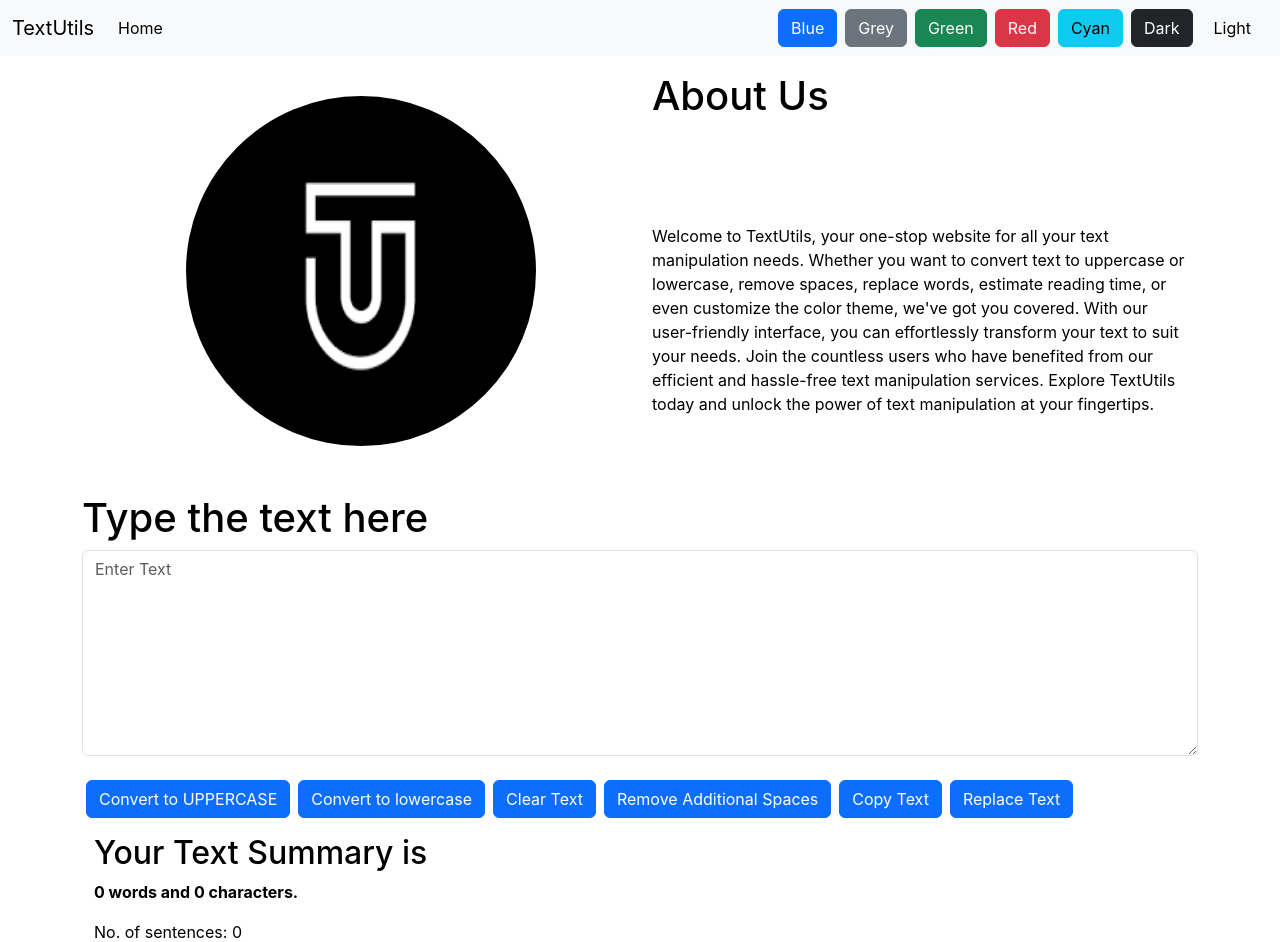
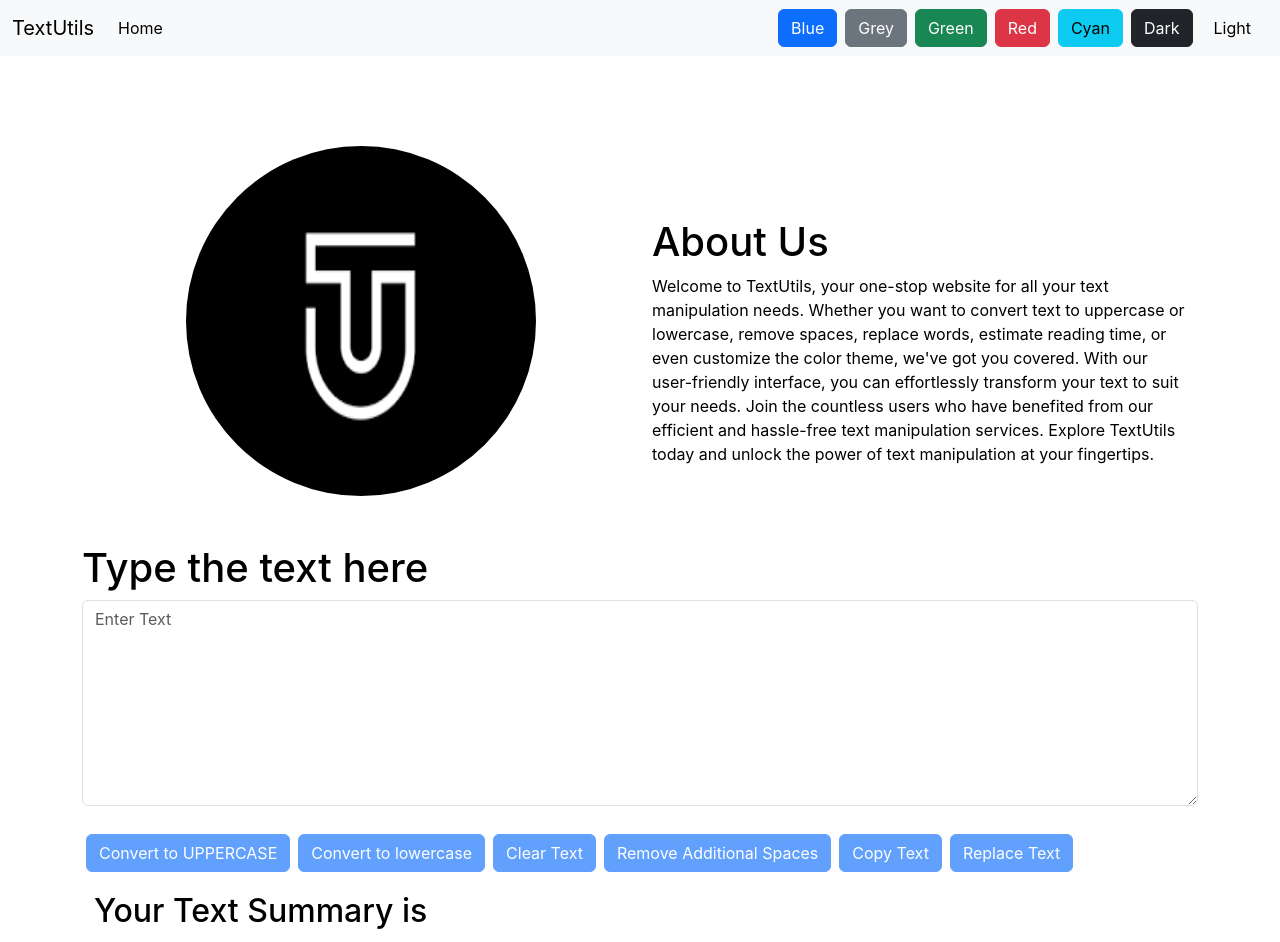
Before and after one commit to jjinendra3/ReactJS-TextUtils, a React (Create React App) app: page / in a window 1280 px wide. Shown: the top 942 px of the page. Built offline with nearby package versions, Linux system fonts and the light colour scheme.

Commit message:
Small Fixes

```diff
--- a/src/components/About.js
+++ b/src/components/About.js
@@ -36,7 +36,8 @@ export default function About(props) {
     }}/>
     </div>
     <div className="col">
-    <h1 style={{color:props.mode==='dark'?'white':'black'}}>About Us</h1><br /><br /><br /><br />
+    <br /><br /><br /><br />
+    <h1 style={{color:props.mode==='dark'?'white':'black'}}>About Us</h1>
         <p style={{color:props.mode==='dark'?'white':'black'}}>
         Welcome to TextUtils, your one-stop website for all your text manipulation needs. Whether you want to convert text to uppercase or lowercase, remove spaces, replace words, estimate reading time, or even customize the color theme, we've got you covered. With our user-friendly interface, you can effortlessly transform your text to suit your needs. Join the countless users who have benefited from our efficient and hassle-free text manipulation services. Explore TextUtils today and unlock the power of text manipulation at your fingertips.
         </p>
--- a/src/components/Alert.js
+++ b/src/components/Alert.js
@@ -6,8 +6,12 @@ function Alert(props) {
   first_word = str.charAt(0).toUpperCase() + str.slice(1);
 }
   return (
-props.alert && <div className={`alert alert-${props.alert.type  } alert-dismissible fade show`} role="alert">
+    <div className="foralert" style={{
+      height:"50px"
+    }}>
+{props.alert && <div className={`alert alert-${props.alert.type  } alert-dismissible fade show`} role="alert">
         {first_word}:{props.alert.msg}
+  </div>}
   </div>
   )
 }
--- a/src/components/Textform.js
+++ b/src/components/Textform.js
@@ -67,7 +67,7 @@ export default function Textform(props) {
     while (newstring[h] === " ") {
       newstring = newstring.substring(0, h - 1);
     }
-    props.funalert("All Adiitional Spaces removed","success");
+    props.funalert("All Additional Spaces removed","success");
     let str=newstring.slice(1, newstring.length-1);
     setText(newstring.charAt(0).toUpperCase()+str);
 
@@ -130,32 +130,33 @@ export default function Textform(props) {
           className="form-control"
           value={text}
           placeholder="Enter Text"
-          style={{backgroundColor:props.mode==='dark'?'grey':'white',color:props.mode==='dark'?'white':'black'}}
+          style={{backgroundColor:props.mode==='dark'?'#D5FFFF':'white',color:props.mode==='black'}}
           onChange={handleonchange}
           id="box"
           rows="8"
         ></textarea>
         <br />
-        <button className="btn btn-primary mx-1" onClick={Clicked_Up_Btn}>
+        <button disabled={text.length===0} className="btn btn-primary mx-1 my-1" onClick={Clicked_Up_Btn}>
           Convert to UPPERCASE
+
         </button>
 
-        <button className="btn btn-primary mx-1" onClick={Clicked_low_Btn}>
+        <button disabled={text.length===0} className="btn btn-primary mx-1 my-1" onClick={Clicked_low_Btn}>
           Convert to lowercase
         </button>
-        <button className="btn btn-primary mx-1" onClick={Clicked_clear_Btn}>
+        <button disabled={text.length===0}  className="btn btn-primary mx-1 my-1" onClick={Clicked_clear_Btn}>
           Clear Text
         </button>
-        <button
-          className="btn btn-primary mx-1"
+        <button  disabled={text.length===0}
+          className="btn btn-primary mx-1 my-1"
           onClick={Clicked_add_space_Btn}
         >
           Remove Additional Spaces
         </button>
-        <button className="btn btn-primary mx-1" onClick={copy_text}>
+        <button disabled={text.length===0}  className="btn btn-primary mx-1 my-1" onClick={copy_text}>
           Copy Text
         </button>
-        <button className="btn btn-primary mx-1" onClick={replacer}>
+        <button disabled={text.length===0}  className="btn btn-primary mx-1 my-1" onClick={replacer}>
           Replace Text
         </button>
       </div>
@@ -175,7 +176,7 @@ export default function Textform(props) {
         <p><i className="fa-brands fa-twitter"></i> : {check_twitter()}</p>
 
         <h3>Preview</h3>
-        <p>{text.length>0?text:"Enter Something to preview here"}</p>
+        <p>{text.length>0?text:"Nothing to Preview!"}</p>
       </div>
     </>
   );
```
